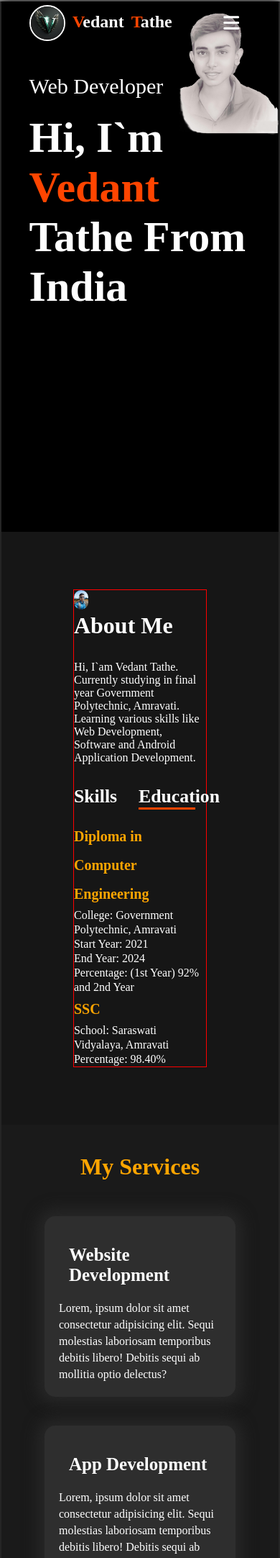
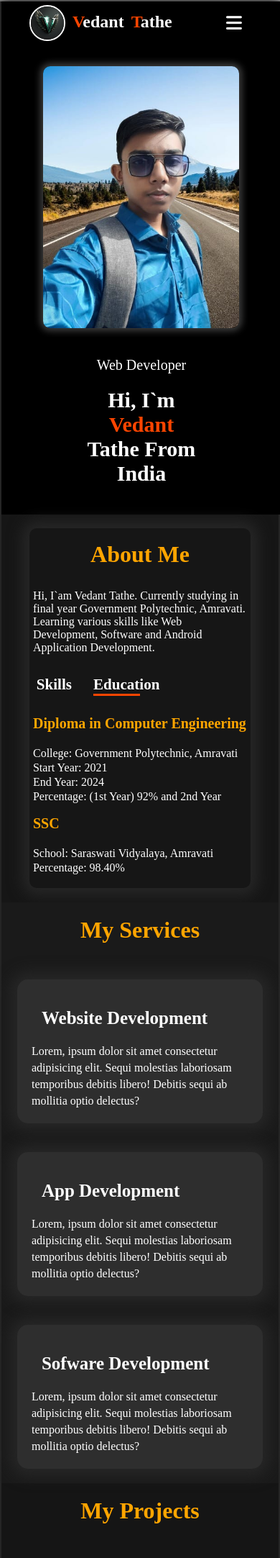
Before and after one commit to VedantTathe/Portfolio_Website, a PHP site: page / in a window 390 px wide. Shown: the top 2165 px of the page at 72% size. Run offline with PHP 8.4, Linux system fonts and the light colour scheme; some libraries are stand-ins or nearby versions.

Commit message:
Now website is fully responsive

```diff
--- a/css/style.css
+++ b/css/style.css
@@ -54,11 +54,19 @@ nav ul li a:hover {
 }
 
 #hero_page {
-    width: 100vw;
+    /* width: 100vw;
     height: 100vh;
     background-color: black;
     background-image: url("../images/profile_newnew1.png");
-    background-size: cover;
+    background-size: cover; */
+    width: 100vw;
+    /* height: 100vh; */
+    height: auto;
+    background-color: black;
+    background-image: url("../images/profile_mobile.png");
+    background-size: 80vh;
+    background-position: right;
+    background-repeat: no-repeat;
 }
 
 nav div h1 {
@@ -92,7 +100,7 @@ nav div:first-child {
     right: 5vh;
 }
 
-.disp_conetents{
+.disp_conetents {
     display: contents;
 }
 
@@ -100,11 +108,15 @@ nav div:first-child {
 
 #hero_text {
     color: white;
+    flex-direction: column;
+    display: flex;
     padding-top: 10%;
     height: 80vh;
     position: relative;
-
     margin-left: 10%;
+    justify-content: center;
+    margin: 0px 7vw;
+    padding: 0;
 }
 
 #hero_text p {
@@ -489,14 +501,16 @@ form button:hover {
     transform: translateY(-5px);
 }
 
-form>div{
+form>div {
     text-align: center;
 }
 
-form button{width: 30%;
+form button {
+    width: 30%;
 
 
 }
+
 /* <------------copyright section----------> */
 
 .copyright_sec p {
@@ -561,7 +575,11 @@ form button{width: 30%;
 
 /* <---making website responsive for smaller screens---> */
 
-#navbar i:hover{
+#hero_text h1{
+    width: auto;
+}
+
+#navbar i:hover {
     box-shadow: 0 0 1.25rem 0.625rem hsl(0deg 0% 15.38%);
     /* display: inline; */
     color: brown;
@@ -582,11 +600,11 @@ form button{width: 30%;
     .third_div {
         box-shadow: 0 0 1.25rem 0.625rem hsl(0deg 0% 15.38%);
     }
-
+/*
     #hero_page {
         width: auto;
         height: fit-content;
-    }
+    } */
 
     .nav_scroll {
         width: 99%;
@@ -594,11 +612,13 @@ form button{width: 30%;
     }
 
     #hero_page {
-        background-size: 100%;
-        background-repeat: no-repeat;
+        width: 100vw;
+        height: 100vh;
+
+        background-position: bottom right;
     }
 
-    #navbar i{
+    #navbar i {
         display: block;
     }
 
@@ -612,9 +632,9 @@ form button{width: 30%;
         margin-right: 10vh;
     }
 
-    .about_menu {
+    /* .about_menu {
         margin: 20px 10px;
-    }
+    } */
 
     .about_menu h3 {
         margin: 0px 40px 0px -10px;
@@ -625,6 +645,7 @@ form button{width: 30%;
     .contact_left h1 {
         font-size: 4vw;
     }
+
     .contact_left p {
         display: flex;
     }
@@ -633,10 +654,10 @@ form button{width: 30%;
         width: 120%;
     }
 
-    #menubar{
+    #menubar {
         background-color: #ca551c;
         height: 100vh;
-        width: 60vw;
+        width: 40vw;
         margin: auto;
         position: fixed;
         /* right: 0; */
@@ -651,7 +672,7 @@ form button{width: 30%;
 
     }
 
-    #menubar li{
+    #menubar li {
         display: block;
         padding: 5vh;
         border: 1px solid rgba(158, 47, 47, 0.459);
@@ -660,27 +681,47 @@ form button{width: 30%;
 
 
 
-    #menubar li:hover{
+    #menubar li:hover {
         background-color: rgb(202, 117, 27);
 
     }
 
-    #menubar a{
+    #menubar a {
         width: 100%;
         display: block;
         margin: 0;
 
     }
 
-    #menubar a:hover{
+    #menubar a:hover {
         box-shadow: 0 0 1.25rem 0.625rem hsl(0deg 0% 15.38%);
 
     }
 
-    #menubar i{
-    /* border: 1px solid rgb(180, 81, 5); */
-    text-align: center;
+    #menubar i {
+        /* border: 1px solid rgb(180, 81, 5); */
+        text-align: center;
     }
+
+
+#hero_text {
+    padding-top: 11%;
+    margin-left: 10%;
+}
+
+#hero_text p {
+    margin-bottom: 20px;
+    font-size: 30px;
+}
+
+
+
+    #hero_text h1 {
+        font-size: 50px;
+        word-wrap: break-word;
+        width: 42vw;
+    }
+
 }
 
 
@@ -692,41 +733,203 @@ form button{width: 30%;
         margin-right: 5vh;
     }
 
-    #navbar{
+    #navbar {
         margin-left: 0;
         padding-left: 10vw;
     }
 
+    #menubar {
+        width: 60vw;
+    }
 
-    .row{
-        border: 1px solid red;
+
+    .row {
         display: block;
     }
-    .contact_left{
+
+    .contact_left {
         margin: 0;
         padding: 0;
         text-align: center;
-        border: 1px solid red;
     }
 
 
-    .contact_left p{
+    .contact_left p {
         margin: auto;
         width: fit-content;
     }
 
-    .contact_left h1{
+    .contact_left h1 {
         /* color: red; */
         font-size: 7vw;
         margin: auto;
         padding: 0px 0px 30px 0px;
     }
 
+    #about_page img {
+        width: 60%;
+        margin: 0 20% 5% 20%;
+    }
+
+    #about_page{
+        padding: 5vw 10vw;
+    }
+
+    .about_col_1{
+        display: flex;
+        justify-content: center;
+    }
+
+    .about_col_2{
+        display: flex;
+        flex-direction: column;
+        align-items: center;
+        padding: 30px 50px 15px 50px;
+        box-shadow: 0 0 1.25rem 0.625rem hsl(0deg 0% 15.38%);
+        border-radius: 10px;
+    }
+
+    .about_col_2 span{line-height: normal;
+        display: block;
+        margin: 16px 0px 0px 0px;
+    }
+
+    .tab_content{
+        width: 100%;
+    }
+
+    .contact_left::after {
+        content: '';
+        width: 100%;
+        height: 3px;
+        background-color: #313131;
+        position: absolute;
+        left: 0;
+        margin: 50px 0px;
+        transition: 0.5s;
+    }
+
+    .about_col_2 h1{
+        color: orange;
+    }
+
+
+#hero_page {
+    width: 100vw;
+    height: 100vh;
+
+}
+}
+
+
+@media only screen and (max-width:790px)
+{
+    .about_menu{
+        font-size: 18px;
+        margin: 0px 0px 14px -50%;
+    }
+}
+
+
+
+@media only screen and (max-width: 680px) {
+
+    #hero_page{
+        background-image: url("../images/profile_mobile1.png");
+        background-size: 70vh;
+    }
+    #hero_text h1 {
+        font-size: 40px;
+        word-wrap: break-word;
+
+    }
+    #hero_text p{
+        font-size: 27px;
+    }
+
+
+
+}
+@media only screen and (max-width: 590px) {
+
+    #hero_page{
+        background-size: 65vh;
+    }
+    #hero_text h1 {
+        font-size: 35px;
+    }
+    #hero_text {
+        padding-top: 18%;
+    }
 
 
 }
 
-#about_page img {
-    width: 20px;
-/* 120% */
+#hero_img{
+    display: none;
 }
+
+
+
+@media only screen and (max-width: 930px)
+{
+    #hero_page{
+        background-image: none;
+        background-color: black;
+        width: 100vw;
+        height: fit-content;
+    }
+
+    #about_img{
+        display: none;
+    }
+
+    #hero_img{
+        display: block;
+    }
+
+    #hero_img{
+    width: 70vw;
+    margin: auto;
+    border-radius: 10px;
+    margin-top: 30px;
+    box-shadow: 0px 0px 0.625rem 0.25rem #3d3d3d;
+    }
+
+    #hero_text{
+        position: relative;
+        width: 100%;
+        display: flex;
+        flex-direction: column;
+        height: fit-content;
+        text-align: center;
+        align-items: center;
+        padding: 40px;
+        margin: 0;
+    }
+}
+
+
+
+@media only screen and (max-width: 450px){
+    #hero_text h1{
+        font-size: 30px;
+    }
+    #hero_text p{
+        font-size: 20px;
+    }
+
+    .about_col_2{
+        padding: 18px 5px 18px 5px;
+    }
+
+    .project_section{
+        padding: 20px 21px 20px 21px;
+    }
+    #contacts_page{
+        padding: 20px 22px 20px 22px;
+    }
+    .services{
+        padding: 20px 22px 20px 22px;
+    }
+}
--- a/index.html
+++ b/index.html
@@ -40,6 +40,9 @@
                         </div>
                     </nav>
 
+                    <div class="hero_img_div">
+                        <img id="hero_img" src="./images/WhatsApp Image 2023-06-24 at 12.59.32.jpg" alt="">
+                    </div>
                     <div id="hero_text">
                         <p>Web Developer</p>
                         <h1>Hi, I`m <div class="name" onclick="">Vedant </div> <br>Tathe From India</h1>
@@ -52,7 +55,7 @@
                     <div class="container">
                         <div class="row">
                             <div class="about_col_1">
-                                <img src="./images/WhatsApp Image 2023-06-24 at 12.59.32.jpg" alt="">
+                                <img id="about_img" src="./images/WhatsApp Image 2023-06-24 at 12.59.32.jpg" alt="">
                             </div>
                             <div class="about_col_2">
                                 <h1>About Me</h1>
@@ -61,6 +64,7 @@
                                     Amravati. Learning various skills like Web Development, Software and Android
                                     Application Development.
                                 </p>
+
 
                                 <div class="about_menu">
                                     <h3 class="tab_links " id="skills" onclick="tabClick('skills')">Skills</h3>
@@ -262,6 +266,7 @@
                 nav.classList.add("nav_scroll");
                 menubar.classList.add("menu_scroll");
                 menu.classList.add("disp_conetents");
+
             } else {
                 document.getElementById("navbar").classList.remove("nav_scroll");
                 document.getElementById("menubar").classList.remove("menu_scroll");
@@ -283,8 +288,10 @@
                 destination.scrollIntoView({
                     behavior: 'smooth'
                 });
-                if(window.innerWidth <= 1058)
+                if (window.innerWidth <= 1058)
                     bars.style.right = "-850px";
+
+
 
             }
         }
@@ -293,14 +300,14 @@
 
         //menubar for phones
         var bars = document.getElementById("menubar");
-        var c = false;
+        var menu_open = false;
         function menuOpen() {
             bars.style.right = "0"
-            c = true;
+            menu_open = true;
         }
         function menuClose() {
             bars.style.right = "-850px";
-            c = false;
+            menu_open = false;
         }
 
         //close menu if user clicks outside the menu
@@ -310,16 +317,122 @@
             if (event.target.closest("#menu"))
                 return
             else
-                if (c == true)
+                if (menu_open == true)
                     bars.style.right = "-850px"
 
         });
 
+        //add scroll menu if window is maximized after opened in small screen
+        window.addEventListener("resize", function (event) {
+            if(window.innerWidth > 1058)
+            bars.style.right = "0";
+            else if(window.innerWidth <= 1058)
+            bars.style.right = "-850px";
 
-
+        });
 
 
     </script>
 </body>
 
 </html>
+
+
+
+<!--
+
+@media only screen and (max-width: 800px) and (min-width: 680px) {
+
+    #hero_text h1{
+        font-size: 45px;
+    }
+
+    }
+
+
+@media only screen and (max-width: 680px) {
+
+    #hero_page{
+        background-image: url("../images/profile_mobile1.png");
+        background-size: 70vh;
+    }
+    #hero_text h1 {
+        font-size: 40px;
+        word-wrap: break-word;
+        /* width: 35vw; */
+    }
+    #hero_text p{
+        font-size: 27px;
+    }
+
+
+
+}
+@media only screen and (max-width: 590px) {
+
+    #hero_page{
+        background-size: 65vh;
+    }
+    #hero_text h1 {
+        font-size: 35px;
+    }
+    #hero_text {
+        padding-top: 18%;
+    }
+
+
+}
+
+
+@media only screen and (max-width: 510px) {
+
+    #hero_page{
+        background-size: 65vh;
+        background-position: 102%;
+    }
+    #hero_text h1 {
+        font-size: 30px;
+    } #hero_text p {
+        font-size: 23px;
+    }
+    #hero_text {
+        padding-top: 25%;
+        /* width: 56vw; */
+    }
+
+
+}
+
+
+@media only screen and (max-width: 445px) {
+#hero_page{
+
+    background-image: url("../images/2.png");
+    background-size: 55vh;
+    background-position: bottom right;
+
+}
+
+#hero_text {
+    padding-top: 25%;
+}
+.about_menu{
+    font-size: 18px;
+    margin: 0px 0px 14px -50%;
+}
+
+#navbar{
+    margin-right: 40px;
+}
+}
+
+@media only screen and (max-width: 385px) {
+#hero_page h1{
+    font-size: 25px;
+}
+
+#hero_page p{
+    word-wrap: wrap;
+    width: 118px;
+}
+} -->
```
Also changed, not shown: images/2.png (added), images/profile_mobile.png (added), images/profile_mobile1.png (added). Lines whose indentation alone changed are shown as unchanged.
